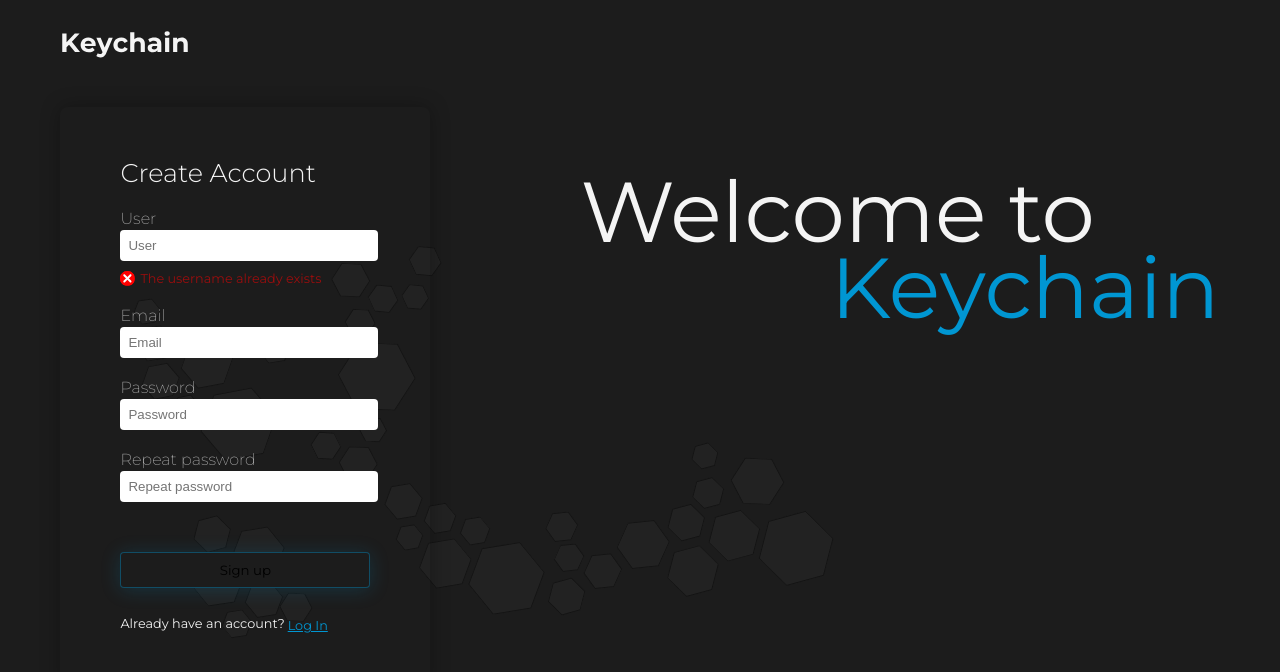
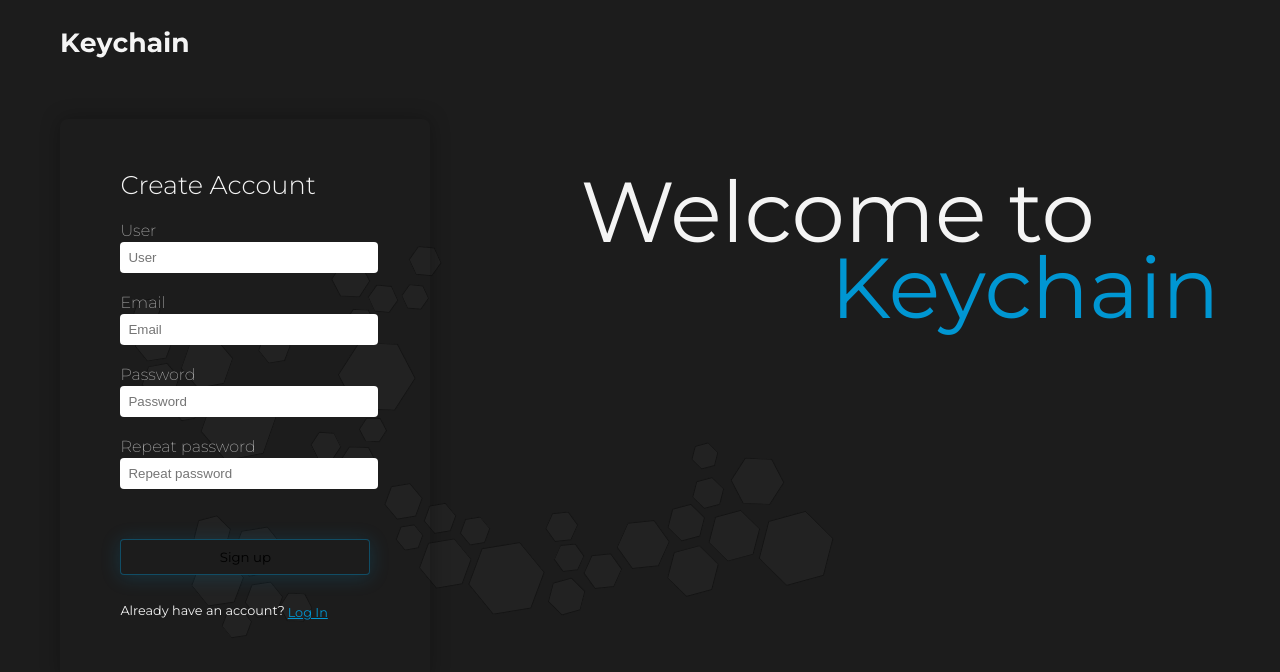
Before and after one commit to yagoid/Keychain, a React (Vite) app: page /signup in a window 1280 px wide. Shown: the top 672 px of the page. Built offline with nearby package versions, Linux system fonts and the light colour scheme; no server answers.

Commit message:
Added visual error manager

```diff
--- a/src/pages/SignUp.jsx
+++ b/src/pages/SignUp.jsx
@@ -22,6 +22,7 @@ export default function SignUpPage() {
   const [isRegistering, setIsRegistering] = useState(false);
   const [errorMessage, setErrorMessage] = useState("");
   const [isCorrectUsername, setIsCorrectUsername] = useState(false);
+  const [isCorrectUsernameMessage, setIsCorrectUsernameMessage] = useState("");
 
   const handleRegister = async (e) => {
     e.preventDefault();
@@ -76,9 +77,11 @@ export default function SignUpPage() {
 
     if (await isValidUsername(newUsername)) {
       setIsCorrectUsername(true);
+      setIsCorrectUsernameMessage(TEXTS.usernameValid.en)
       console.log(TEXTS.usernameValid.en);
     } else {
       setIsCorrectUsername(false);
+      setIsCorrectUsernameMessage(TEXTS.usernameNotValidError.en)
       console.log(TEXTS.usernameNotValidError.en);
     }
   };
@@ -106,7 +109,8 @@ export default function SignUpPage() {
                 className="input-field"
                 required
               />
-              {isCorrectUsername ? (
+              {isCorrectUsernameMessage != "" &&
+              (isCorrectUsername ? (
               <div className="correct-container">
                 <img src={CorrectIcon} className="correct-icon" alt="Correct icon" />
                 <span className="correct-message">{TEXTS.usernameValid.en}</span>
@@ -116,7 +120,7 @@ export default function SignUpPage() {
                   <img src={ErrorIcon} className="error-icon" alt="Error icon" />
                 <span className="error-message">{TEXTS.usernameNotValidError.en}</span>
               </div>
-              )}
+              ))}
             </div>
 
             <h3 className="input-heading">{TEXTS.email.en}</h3>
```
